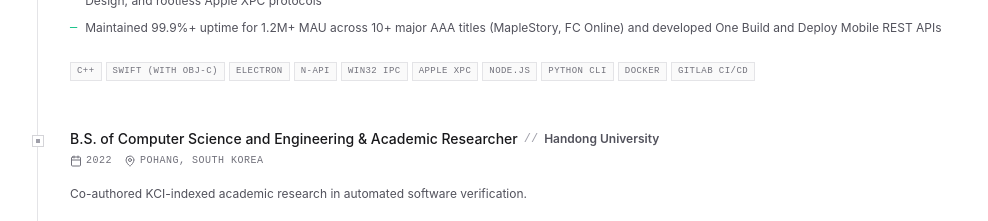
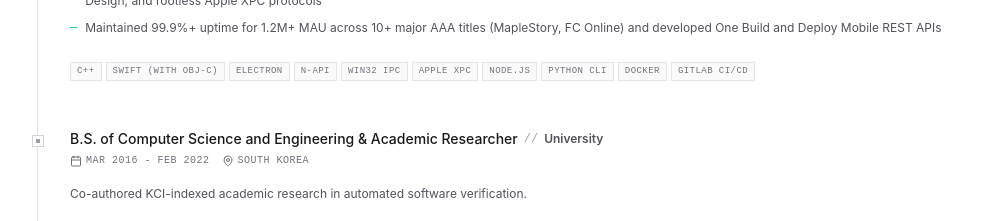
Before and after one commit to Hyorm/hyorm.github.io, a React (Vite) app: page / in a window 1280 px wide. Shown: the part 3000-3221 px from the top of the page, without its empty margins (131-1119 px from the left). Built offline with nearby package versions, Linux system fonts and the light colour scheme.

Commit message:
Update data.ts

```diff
--- a/src/data.ts
+++ b/src/data.ts
@@ -119,9 +119,9 @@ export const DEFAULT_PORTFOLIO: PortfolioData = {
     {
       id: "exp-handong",
       role: "B.S. of Computer Science and Engineering & Academic Researcher",
-      company: "Handong University",
-      location: "Pohang, South Korea",
-      period: "2022",
+      company: "University",
+      location: "South Korea",
+      period: "Mar 2016 - Feb 2022",
       description: "Co-authored KCI-indexed academic research in automated software verification.",
       bulletPoints: [
         "Co-authored Research Paper: 'CRESTIVE-DX: Distributed Concolic Testing for Embedded Software' (KCI Indexed, Excellence Award at KCSE 2020)",
```
